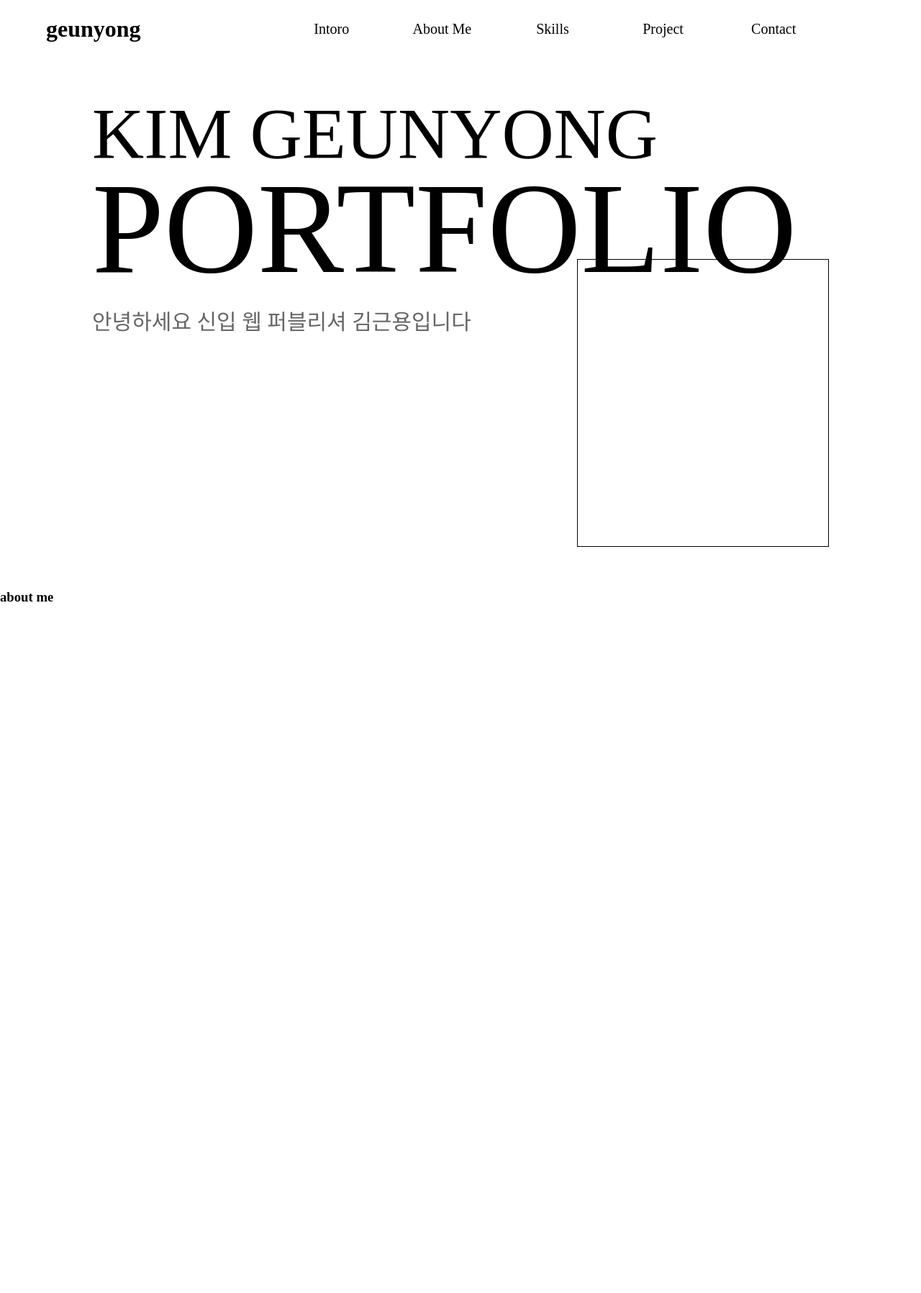
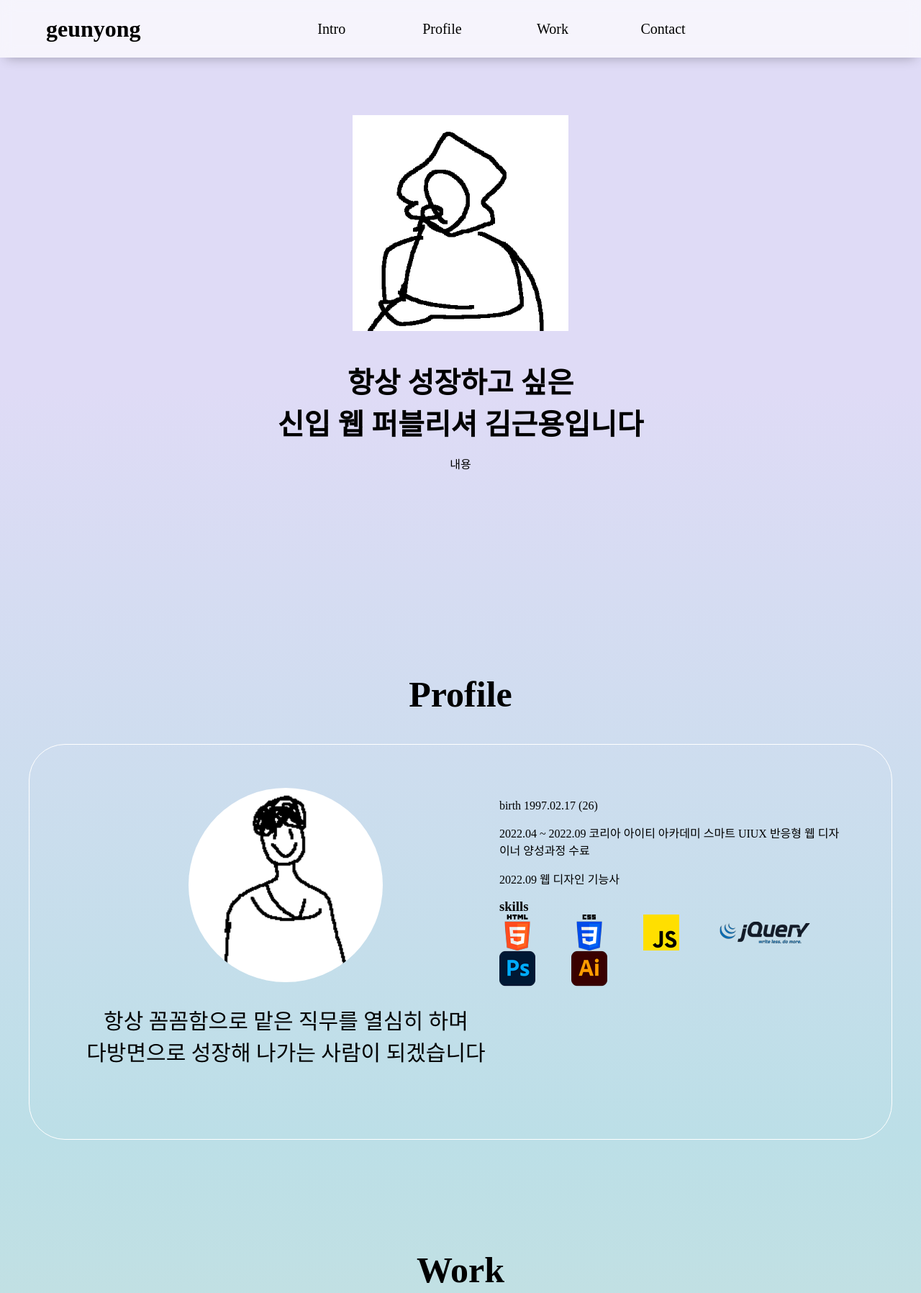
Before and after one commit to bujr22/geunyong, a plain HTML site: page index.html in a window 1280 px wide. Shown: the top 1797 px of the page at 72% size. Drawn offline with Linux system fonts and the light colour scheme; a web font is replaced by a local one.

Commit message:
Add files via upload

```diff
--- a/css/common.css
+++ b/css/common.css
@@ -1,14 +1,26 @@
 @charset "utf-8";
+@font-face {
+        font-family: 'NEXON Lv2 Gothic';
+        src: url('https://cdn.jsdelivr.net/gh/projectnoonnu/noonfonts_20-04@2.1/NEXON Lv2 Gothic.woff') format('woff');
+        font-weight: normal;
+        font-style: normal;
+    }
 /* 초기화 */
 * {box-sizing: border-box;}
-body, h1, h2, ul, li {margin: 0; padding: 0;}
+body, h1, h2, h3, ul, li {margin: 0; padding: 0;}
 ul, li {list-style: none;;}
 a {text-decoration: none;}
 .hidden {position: absolute; left: -9999px;}
-body {margin: 0 auto;}
+body {margin: 0 auto; font-family: 'NEXON Lv2 Gothic';
+        background: linear-gradient(180deg, #dfdbf6 15%, #bcdfe7 44%, #ede8c3 100%);}
+section {width: 100%; height: 100vh; padding-top: 10vh;}
+#wrap {max-width: 1200px; margin: 0 auto;}
 /* header */
 #header {position: fixed; top: 0; left: 0; z-index: 999;
-        width: 100%; height: 10vh; display: flex; justify-content: space-between;}
+        background-color: rgba(255, 255, 255, 0.7);
+        box-shadow:rgb(0 0 0 / 30%) 0px 8px 16px -8px;
+        width: 100%; height: 10vh; display: flex; justify-content: space-between;
+        backdrop-filter: blur(10px);}
 #header h1 {line-height: 10vh; margin-left: 5%;}
 #gnb {width: 60%; margin-right: 10%;}
 #gnb ul {display: flex; width: 100%;}
@@ -16,23 +28,33 @@ body {margin: 0 auto;}
 #gnb ul li a {display: block; line-height: 10vh; font-size: 20px;
             text-transform: capitalize; color: #000;}
 /* intro */
-#intro {width: 100%; height: 100vh; padding-top: 10%;}
-#intro .container {margin: 0 10%; position: relative; height: 85vh;}
-#intro .container div {text-transform: uppercase;}
-#intro .container div.geunyong {font-size: 100px;}
-#intro .container div.title {font-size: 180px; line-height: 150px;}
-#intro .container p {font-size: 30px; color:#666;}
-#intro .photo {position: absolute;  bottom:30%; right:0; width: 350px; height: 400px;;
-                border: 1px solid #000;}
-@media screen and (max-width:1630px) {
-    #intro .photo {bottom:7%}
-}
-/* about me */
-#aboutMe {width: 100%; height: 100vh;}
-/* skills */
-#skills {width: 100%; height: 100vh;}
-/* project */
-#project {width: 100%; height: 100vh;}
+#main_img {width: 300px; height: 300px; margin: 10vh auto 5vh;
+                background: url(../images/main_img.png) no-repeat center / cover ;}
+.intro h2, .intro p {text-align: center;}
+.intro h2 {font-size: 40px;}
+/* profile */
+.profile h2 {text-align: center; font-size: 50px; text-transform: capitalize; margin-top: 7vh;}
+#profile_wrap {display: flex; width: 100%; height:550px; border:1px solid #fff; margin: 5vh auto 0;
+                padding:5%; border-radius: 50px;}
+.profile_int {width: 55%;}
+.profile_photo {width: 270px; height: 270px; background: url(../images/profile.png) no-repeat center / cover;
+                border-radius: 50%; margin: 0 auto;}
+.profile_int p {font-size: 30px; text-align: center;}
+.profile_con {width: 45%;}
+.profile_info {}
+.profile_skills {}
+.profile_skills li {width: 100px; height: 50px;}
+.porfile_skills li img {width: 50px;}
+.skills { display: flex;}
+
+/* work */
+.work {height: 150vh;}
+.work h2 {text-align: center; font-size: 50px; text-transform: capitalize; margin: 7vh 0 10vh;}
+.work_piece {width: 90%; height: 350px; border: 1px solid #fff; margin: 5vh auto 0;
+        padding: 5%;  display: flex; align-items: center; border-radius: 30px;}
+.work_photo { width: 400px; height: 250px; border: 1px solid #000;}
+.work_con {}
 /* contact */
-#contact {width: 100%; height: 100vh;}
+.contact { height: 80vh;}
 /* footer */
+.footer {width: 100%; height: 20vh;}
--- a/index.html
+++ b/index.html
@@ -4,8 +4,10 @@
     <meta charset="UTF-8">
     <meta http-equiv="X-UA-Compatible" content="IE=edge">
     <meta name="viewport" content="width=device-width, initial-scale=1.0">
-    <title>Document</title>
+    <title>kim geunyong</title>
     <link rel="stylesheet" href="./css/common.css">
+    <script src="./js/jquery-3.6.0.js"></script>
+    <script src="./js/common.js" defer></script>
 </head>
 <body>
     <header id="header">
@@ -13,41 +15,78 @@
         <nav id="gnb">
             <h2 class="hidden">메뉴</h2>
             <ul>
-                <li><a href="#intro">intoro</a></li>
-                <li><a href="#aboutMe">about me</a></li>
-                <li><a href="#skills">skills</a></li>
-                <li><a href="#project">project</a></li>
-                <li><a href="#contact">contact</a></li>
+                <li><a href="#sec1">intro</a></li>
+                <li><a href="#sec2">profile</a></li>
+                <li><a href="#sec3">work</a></li>
+                <li><a href="#sec4">contact</a></li>
             </ul>
         </nav>
     </header>
     <main>
-        <section id="intro">
-            <div class="container">
-                <div class="geunyong">
-                    kim geunyong
-                </div>
-                <div class="title">
-                    portfolio
-                </div>
-                <p>안녕하세요 신입 웹 퍼블리셔 김근용입니다</p>
-                <div class="photo"></div>
+      <div id="wrap">
+        <section id="sec1" class="intro">
+            <div id=main_img></div>
+            <h2>항상 성장하고 싶은</h2>
+            <h2>신입 웹 퍼블리셔 김근용입니다</h2>
+            <p>내용</p>
+        </section>
+        <section id="sec2" class="profile">
+          <h2>profile</h2>
+          <div id="profile_wrap">
+            <div class="profile_int">
+              <div class="profile_photo"></div>
+              <p>항상 꼼꼼함으로 맡은 직무를 열심히 하며<br>
+              다방면으로 성장해 나가는 사람이 되겠습니다</p>
             </div>
+            <div class="profile_con">
+              <div class="profile_info">
+                <p>birth 1997.02.17 (26)</p>
+                <p>2022.04 ~ 2022.09 코리아 아이티 아카데미 스마트 UIUX 반응형 웹 디자이너 양성과정 수료</p>
+                <p>2022.09 웹 디자인 기능사</p>
+              </div>
+              <div class="profile_skills">
+                <h3>skills</h3>
+                <ul class="skills code">
+                  <li><img src="./images/html.png" alt="html"></li>
+                  <li><img src="./images/css.png" alt="css"></li>
+                  <li><img src="./images/js.png" alt="javaScript"></li>
+                  <li><img src="./images/jquery.png" alt="jquery"></li>
+                </ul>
+                <ul class="skills graph">
+                  <li><img src="./images/ps.png" alt="photoshop"></li>
+                  <li><img src="./images/ai.png" alt="illustrator"></li>
+                </ul>
+              </div>
+            </div>
+          </div>
         </section>
-        <section id="aboutMe">
-            <h3>about me</h3>
+        <section id="sec3" class="work">
+          <h2>work</h2>
+          <div class="work_piece cesco">
+            <div class="work_photo"></div>
+            <div class="work_con">
+              <h3>세스코 홈페이지 리뉴얼</h3>
+            </div>
+          </div>
+          <div class="work_piece">
+            <div class="work_photo"></div>
+            <div class="work_con">
+              <h3>soon</h3>
+            </div>
+          </div>
+        </section>
+        <section id="sec4" class="contact">
+          <div id="contactWrap">
+            <h2>contact</h2>
+            <p>email : bujr22@naver.com</p>
+            <p>mobile : 010-9463-3422</p>
+            <p>kakao : bujr22</p>
+          </div>
+        </section>
+      </div>
+    </main>
+    <footer class="footer">
 
-        </section>
-        <section id="skills">
-
-        </section>
-        <section id="project">
-
-        </section>
-        <section id="contact">
-
-        </section>
-    </main>
-    <footer></footer>
+    </footer>
 </body>
 </html>
--- /dev/null
+++ b/js/common.js
@@ -0,0 +1,56 @@
+// //스크롤
+// let n = 1;
+// let num;
+// let state = 1;
+// let scrolling = function(e) {
+//   let secPos;
+//   if ( e.wheelDelta < 0 && state == 1 ) {
+//     state = 0;
+//     n++;
+//     if ( n==5 ) {
+//       n=4;
+//       state = 1;
+//       window.addEventListener('load', function () {
+//         this.setTimeout(function() {
+//             scrollTo(0,0)
+//         }, 10)
+//       })
+//     }
+//     else {
+//       secPos = $("#sec"+n).position().top;
+//       $("html, body").animate({ scrollTop: secPos }, 500, function() {
+//         state = 1;
+//       })
+//     }
+//   }
+//   else if ( e.wheelDelta > 0 && state == 1 ) {
+//     state = 0;
+//     n--;
+//     if ( n<1 ) {
+//       n=1;
+//       state = 1;
+//     }
+//     else {
+//       secPos = $("#sec"+n).position().top;
+//       $("html, body").animate({ scrollTop: secPos }, 500, function() {
+//         state = 1;
+//       })
+//     }
+//   }
+//   console.log(n)
+//   num = n-1;
+// }
+// document.addEventListener('wheel', function(e){
+//     e.preventDefault();
+//     scrolling(e)
+//   }, {passive: false})
+
+$("#gnb li").on('click', function() {
+    let idName = $(this).children('a').attr('href')
+    let idLength = idName.length;
+    console.log(idLength)
+    let pos = $(idName).position().top;
+    $("html, body").animate({ scrollTop: pos }, 500)
+    n = idName.substr(idLength-1,1)
+    console.log(n)
+  })
```
Also changed, not shown: images/ai.png (added), images/css.png (added), images/html.png (added), images/jquery.png (added), images/js.png (added), images/main_img.png (added), images/profile.png (added), images/ps.png (added).
